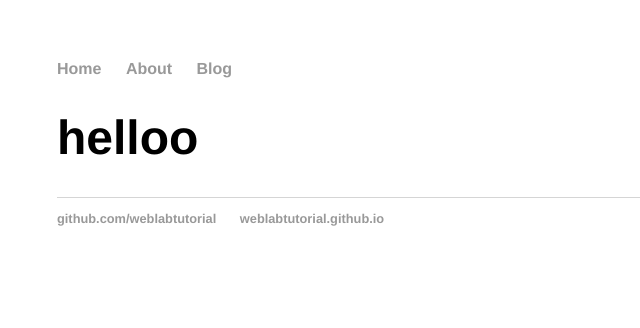
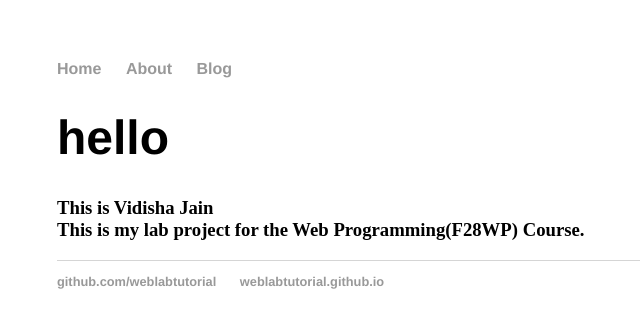
Before and after one commit to VidishaJain31/VidishaJain31.github.io, a Jekyll site: the page built from about/index.html, in a window 1280 px wide. Shown: the top 328 px of the page, without its empty margins (135-775 px from the left). Built offline with Jekyll 4.4.1, drawn with Linux system fonts in a browser that asks for light colours.

Commit message:
added content

```diff
--- a/about/index.html
+++ b/about/index.html
@@ -2,4 +2,5 @@
 layout: default
 title: Web Programming
 ---
-<h1>helloo</h1>
+<h1>hello</h1>
+<h3>This is Vidisha Jain <br> This is my lab project for the Web Programming(F28WP) Course.</h3>
```
